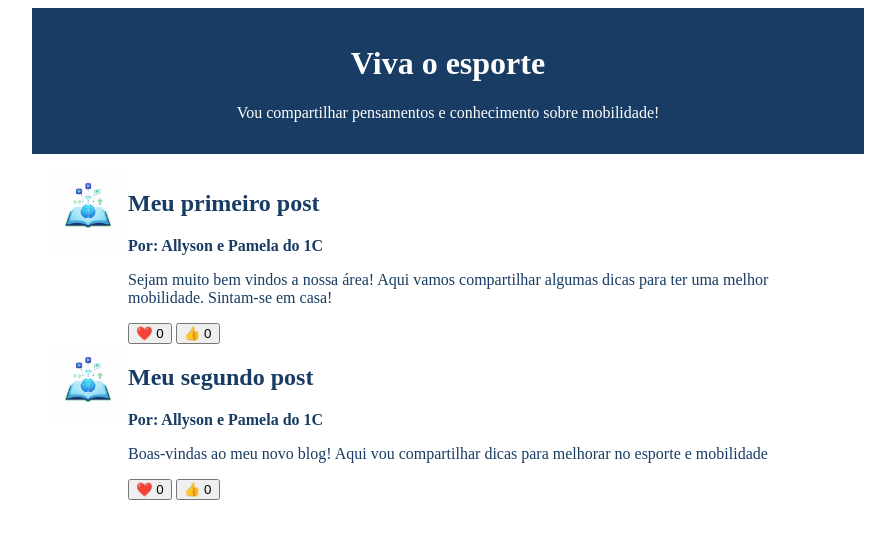
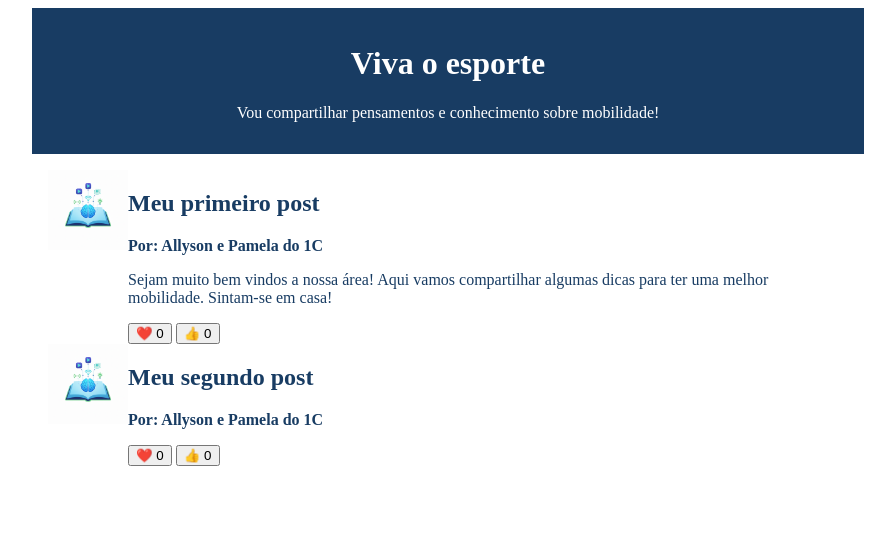
Before and after one commit to allyonweb/allyson-pagina-web, a plain HTML site: page index.html in a window 1280 px wide. Shown: the whole page, without its empty margins (192-1087 px from the left). Drawn offline with Linux system fonts and the light colour scheme.

Commit message:
apaguei o conteudo do segundo post

```diff
--- a/index.html
+++ b/index.html
@@ -60,7 +60,7 @@
             <div>
                 <h2>Meu segundo post</h2>
                 <p class="artigo-autor">Por: Allyson e Pamela do 1C</p>
-                <p>Boas-vindas ao meu novo blog! Aqui vou compartilhar dicas para melhorar no esporte e mobilidade</p>
+                <p></p>
                 <button>❤️ <span>0</span></button>
                 <button>👍 <span>0</span></button>
             </div>
```
